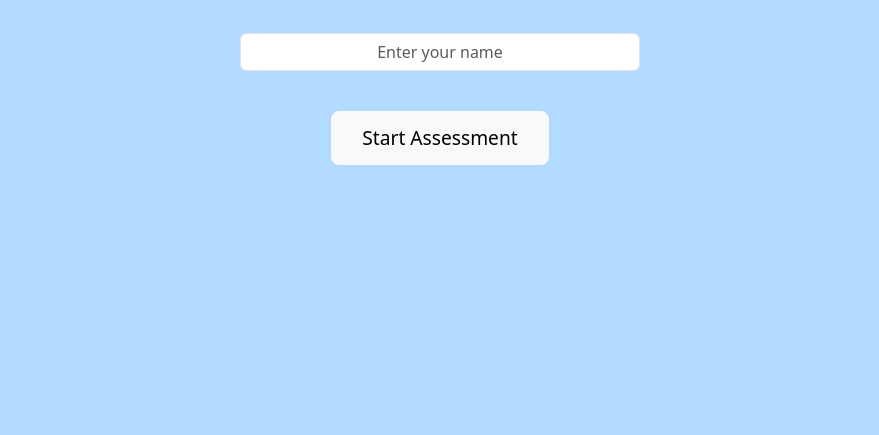
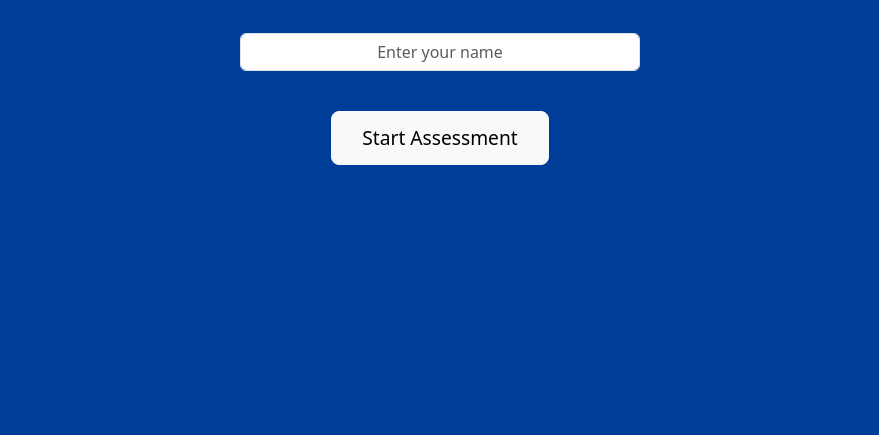
Before and after one commit to steeve-496/Self-Assessment-for-IT-Security, a plain HTML site: page index.html in a window 1280 px wide. Shown: the part 365-800 px from the top of the page, without its empty margins (200-1079 px from the left). Drawn offline with nearby package versions, Linux system fonts and the light colour scheme.

Commit message:
Update index.html

```diff
--- a/index.html
+++ b/index.html
@@ -85,7 +85,7 @@
             align-items: center;
             text-align: center;
             height: 100vh;
-            background: #b3daff;
+            background: #003d99;
             color: white;
             padding: 20px;
         }
```
